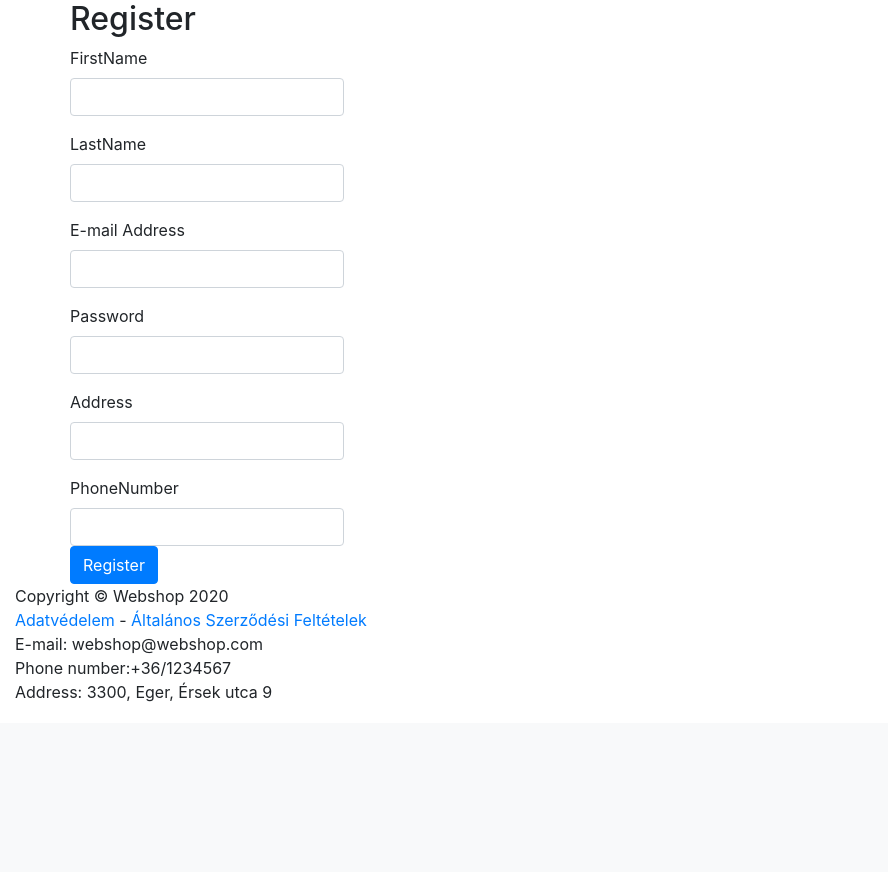
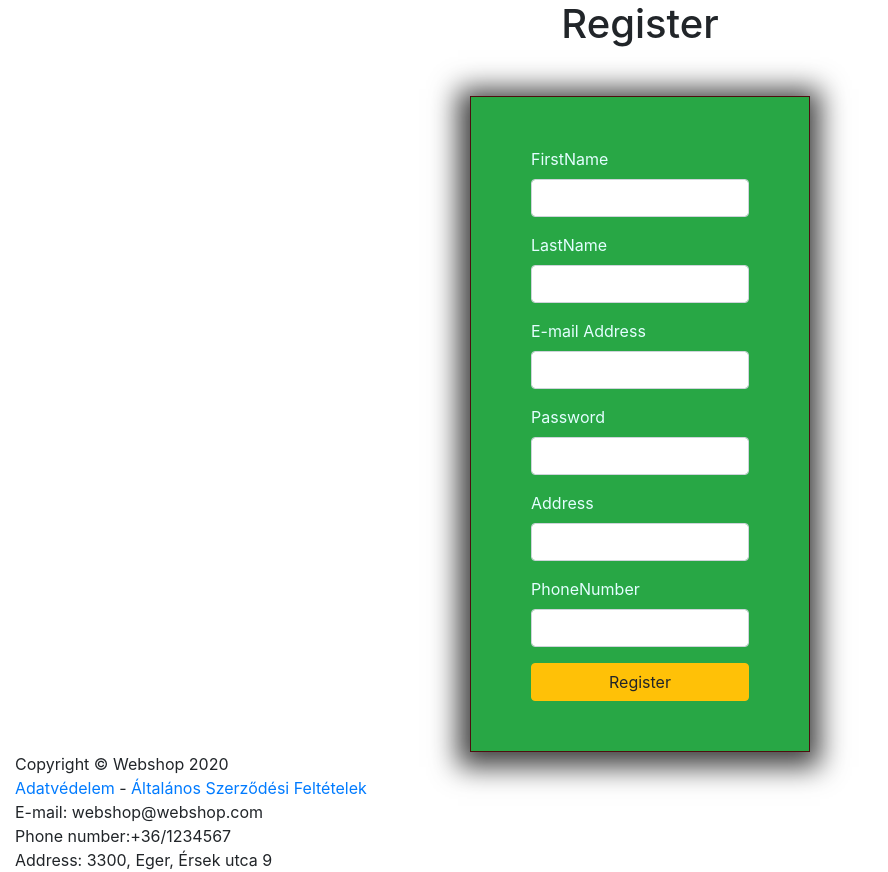
Before and after one commit to Zsombor99/webshop-project, a PHP site: page /register in a window 1280 px wide. Shown: the part 77-949 px from the top of the page, without its empty margins (0-888 px from the left). Before the commit the page ends 779 px from the top, so only its background shows below. Run offline with PHP 8.4, Linux system fonts and the light colour scheme.

Commit message:
starting the register form box css

```diff
--- a/Webshop_project/Views/Register.php
+++ b/Webshop_project/Views/Register.php
@@ -1,32 +1,48 @@
+<style>
+.form-container {
+    border: 1px solid #4e0e0f;
+    padding: 50px 60px;
+    margin-top: 5vh;
+    -webkit-box-shadow: -1px 4px 26px 11px rgba(0, 0, 0, 0.75);
+    -moz-box-shadow: -1px 4px 26px 11px rgba(0, 0, 0, 0.75);
+    box-shadow: -1px 4px 26px 11px rgba(0, 0, 0, 0.75);
+    background-color: #28a745
+}
+.tx {
+    color: #e4feff;
+}
+</style>
+<div class="container-fluid">
+<h1 class="text-center">Register</h1>
 <div class="row">
-    <div class="cold-md-6">
-        <h2>Register</h2>
-        <form action="<?php Register::_Register() ?>" method="post">
+<div class="col-md-4 col-sm-4 col-xs-12"></div>
+    <div class="col-md-4 col-sm-4 col-xs-12">
+        <form class="form-container" action="<?php Register::_Register() ?>" method="post">
             <div class="form-group">
-                <label for="FirstName">FirstName</label>
+                <label class="tx" for="FirstName">FirstName</label>
                 <input id="FirstName" type="text" name="FirstName" class="form-control" required>
             </div>
             <div class="form-group">
-                <label for="LastName">LastName</label>
+                <label class="tx" for="LastName">LastName</label>
                 <input id="LastName" type="text" name="LastName" class="form-control" required>
             </div>
             <div class="form-group">
-                <label for="EmailAddress">E-mail Address</label>
+                <label class="tx" for="EmailAddress">E-mail Address</label>
                 <input id="EmailAddress" type="email" name="EmailAddress" class="form-control" required>
             </div>
             <div class="form-group">
-                <label for="Password">Password</label>
+                <label class="tx" for="Password">Password</label>
                 <input id="Password" type="password" name="Password" class="form-control" required>
             </div>
             <div class="form-group">
-                <label for="Address">Address</label>
+                <label class="tx" for="Address">Address</label>
                 <input id="Address" type="text" name="Address" class="form-control" required>
             </div>
-            <div clas s="form-group">
-                <label for="PhoneNumber">PhoneNumber</label>
+            <div class="form-group">
+                <label class="tx" for="PhoneNumber">PhoneNumber</label>
                 <input id="PhoneNumber" type="text" name="PhoneNumber" class="form-control" required>
             </div>
-            <button type="submit" class="btn btn-primary"> Register </button>
+            <button type="submit" class="btn btn-warning btn-block"> Register </button>
         </form>
     </div>
 </div>
```
Also changed, not shown: Webshop_project/Views/Login.php (+4 -4 lines).
